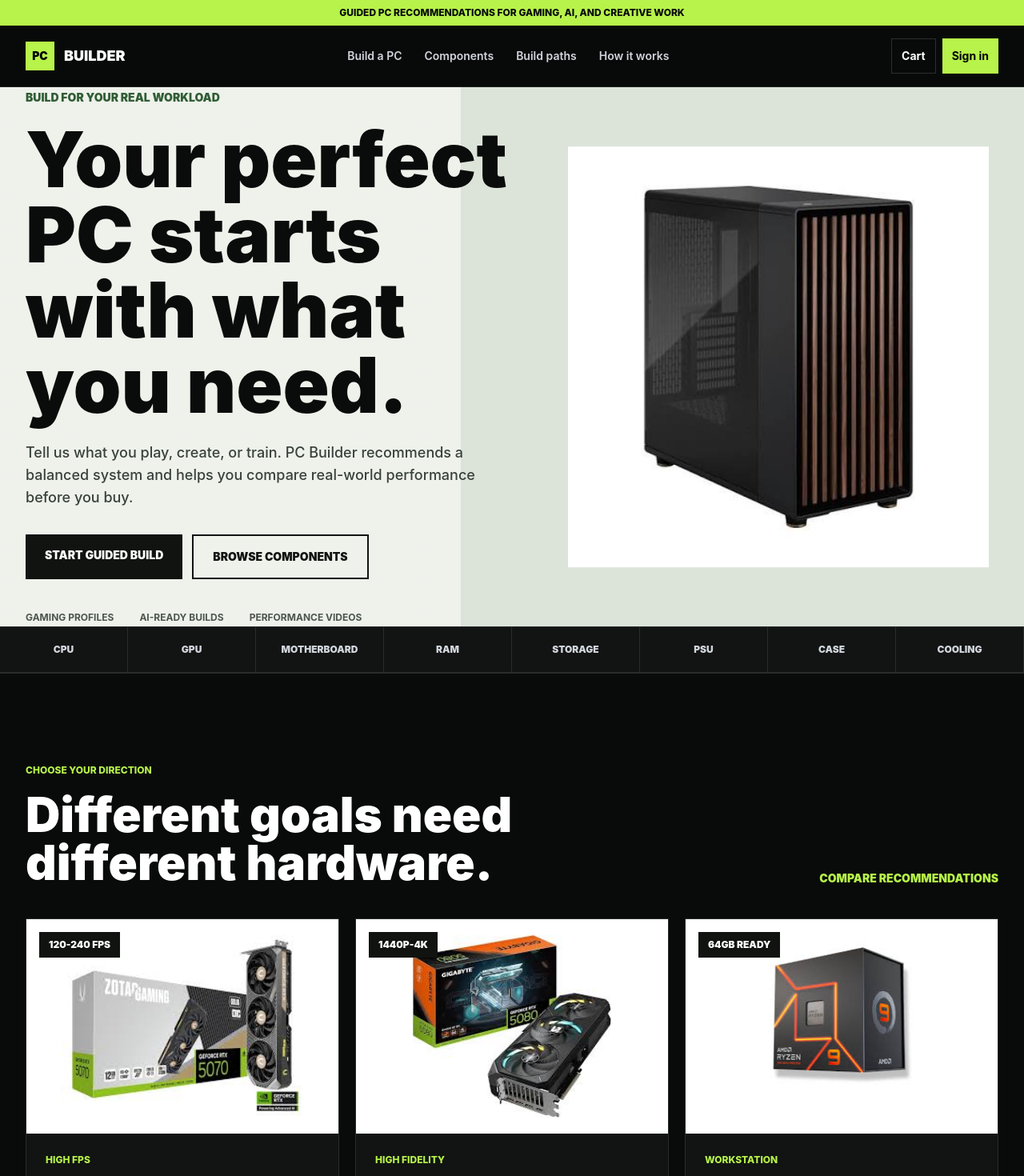
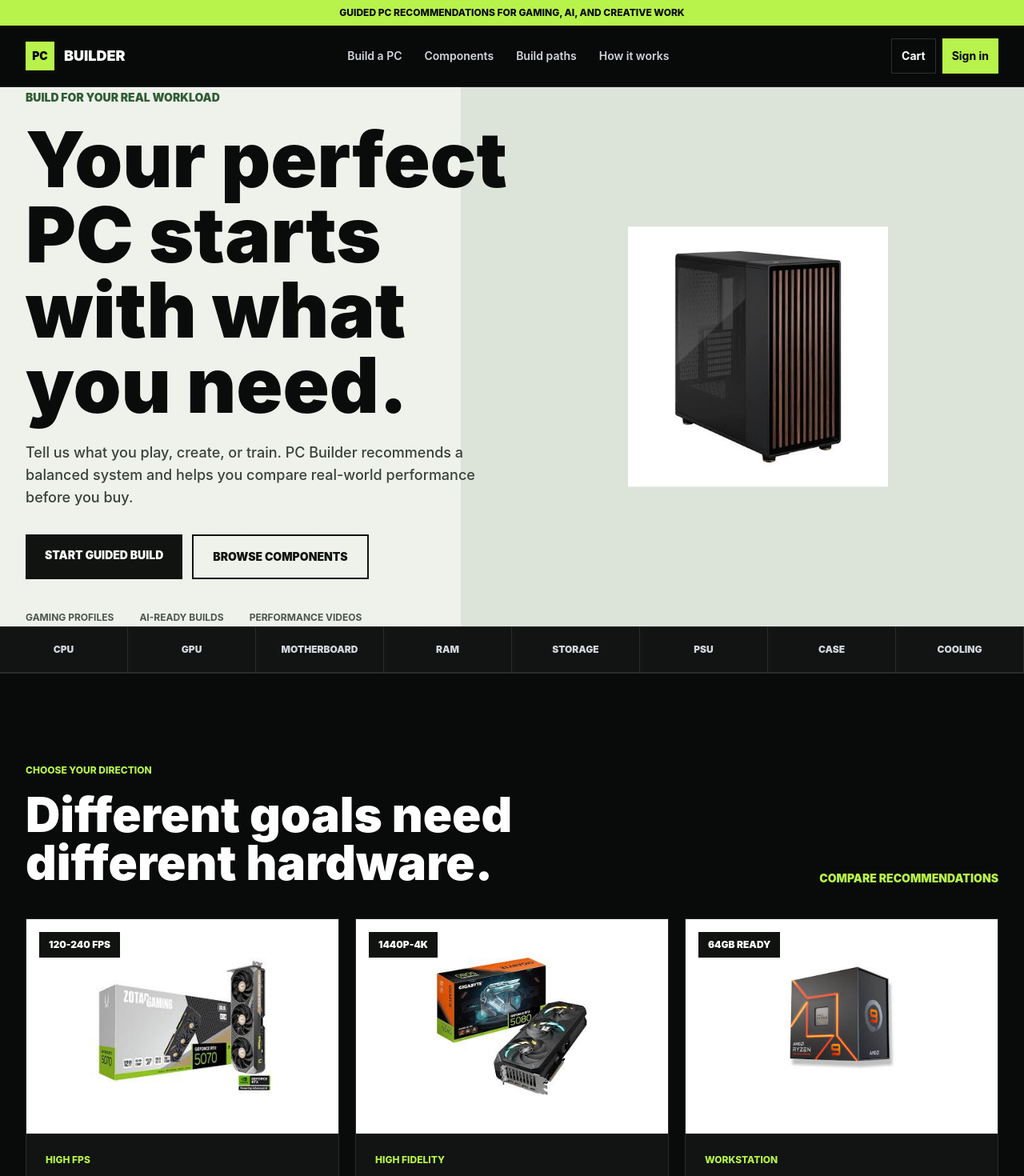
Before and after one commit to vicmedina01/pcbuilder, a Next.js app: page / in a window 1280 px wide. Shown: the top 1470 px of the page at 80% size. Built offline with nearby package versions, Linux system fonts and the light colour scheme; no server answers.

Commit message:
style: improve product image sharpness

```diff
--- a/app/page.tsx
+++ b/app/page.tsx
@@ -53,14 +53,15 @@
     <main className="flex-1 overflow-hidden bg-[#090b0a]">
       <section className="hardware-grid relative isolate flex h-[calc(100svh-126px)] min-h-[560px] max-h-[780px] items-center overflow-hidden bg-[#eef2eb] text-[#0a0c0b]">
         <div className="absolute inset-y-0 right-0 w-[55%] bg-[#dce4da] max-md:w-full max-md:opacity-45" />
-        <div className="absolute right-[-5%] top-1/2 h-[78%] w-[58%] -translate-y-1/2 max-md:right-[-36%] max-md:h-[58%] max-md:w-[105%]">
+        <div className="absolute right-0 top-1/2 h-[72%] w-[52%] -translate-y-1/2 max-md:right-[-30%] max-md:h-[52%] max-md:w-[92%]">
           <Image
             src="/products/Case/fractal-design-north.jpg"
             alt="Fractal Design North PC case"
             fill
             loading="eager"
-            sizes="(min-width: 768px) 58vw, 100vw"
-            className="object-contain mix-blend-multiply"
+            unoptimized
+            sizes="(min-width: 1280px) 520px, (min-width: 768px) 44vw, 78vw"
+            className="object-contain p-8 mix-blend-multiply md:p-12 xl:p-20"
           />
         </div>
 
@@ -130,8 +131,9 @@
                   src={path.image}
                   alt={path.title}
                   fill
-                  sizes="(min-width: 1024px) 33vw, 100vw"
-                  className="object-contain p-5 transition-transform duration-300 group-hover:scale-105"
+                  unoptimized
+                  sizes="(min-width: 1280px) 360px, (min-width: 1024px) 30vw, 82vw"
+                  className="object-contain p-10 transition-transform duration-300 group-hover:scale-[1.03] sm:p-12"
                 />
                 <span className="absolute left-4 top-4 bg-[#101310] px-3 py-2 text-xs font-black uppercase text-white">
                   {path.target}
@@ -195,8 +197,9 @@
                   src={part.image}
                   alt={part.name}
                   fill
-                  sizes="(min-width: 1024px) 33vw, 100vw"
-                  className="object-contain p-7 transition-transform duration-300 group-hover:scale-105"
+                  unoptimized
+                  sizes="(min-width: 1280px) 360px, (min-width: 1024px) 30vw, 82vw"
+                  className="object-contain p-14 transition-transform duration-300 group-hover:scale-[1.03] sm:p-16 xl:p-20"
                 />
               </div>
               <div className="p-6">
--- a/components/BuilderClient.jsx
+++ b/components/BuilderClient.jsx
@@ -317,8 +317,9 @@
                             src={selected.image}
                             alt={selected.name}
                             fill
+                            unoptimized
                             sizes="120px"
-                            className="object-contain p-2"
+                            className="object-contain p-3"
                           />
                         )}
                       </div>
--- a/components/ProductCard.jsx
+++ b/components/ProductCard.jsx
@@ -18,8 +18,9 @@
             src={image}
             alt={name}
             fill
+            unoptimized
             sizes="170px"
-            className="object-contain p-5 transition-transform duration-300 group-hover:scale-105"
+            className="object-contain p-7 transition-transform duration-300 group-hover:scale-[1.03]"
           />
         </Link>
 
@@ -56,8 +57,9 @@
             src={image}
             alt={name}
             fill
+            unoptimized
             sizes="(min-width: 1280px) 22vw, (min-width: 640px) 40vw, 100vw"
-            className="object-contain p-8 transition-transform duration-300 group-hover:scale-105"
+            className="object-contain p-10 transition-transform duration-300 group-hover:scale-[1.03] sm:p-12"
           />
           <span className="absolute left-3 top-3 bg-[#101310] px-2.5 py-1.5 text-[11px] font-black uppercase text-white">
             {category}
--- a/components/ProductDetails.jsx
+++ b/components/ProductDetails.jsx
@@ -10,7 +10,15 @@
   return (
     <main className="mx-auto grid w-full max-w-7xl flex-1 gap-10 px-4 py-12 md:grid-cols-2 md:px-8 md:py-20">
       <div className="relative aspect-square overflow-hidden bg-[#f2f4f0]">
-        <Image src={product.image} alt={product.name} fill loading="eager" sizes="(min-width: 768px) 50vw, 100vw" className="object-contain p-8" />
+        <Image
+          src={product.image}
+          alt={product.name}
+          fill
+          loading="eager"
+          unoptimized
+          sizes="(min-width: 1280px) 500px, (min-width: 768px) 46vw, 90vw"
+          className="object-contain p-12 sm:p-16 lg:p-24"
+        />
       </div>
       <section>
         <p className="section-label">{product.category}</p>
```
